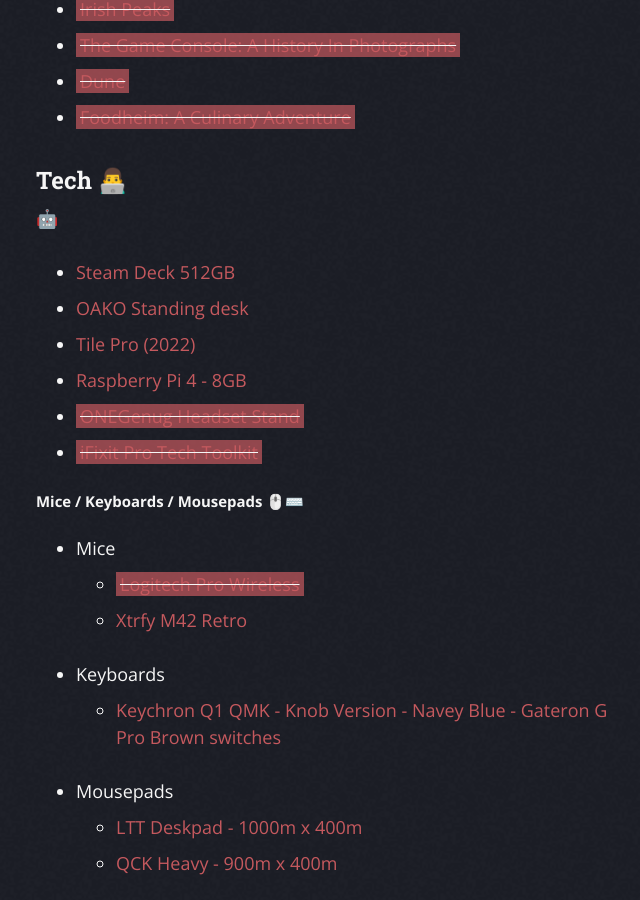
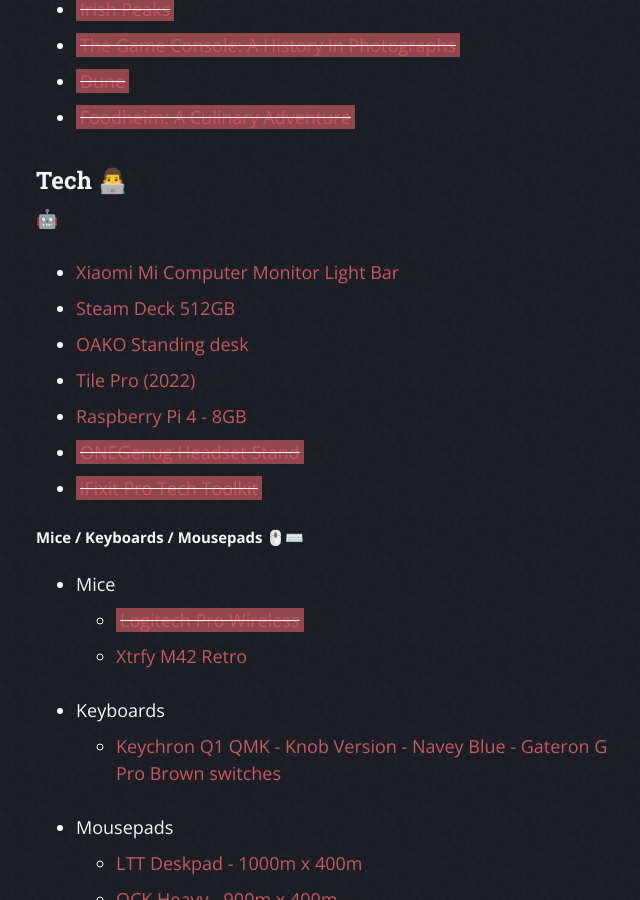
Before and after one commit to ragebflame/ragebflame.github.io, a Jekyll site: the page built from wishlist/index.md, in a window 1280 px wide and 900 px high, scrolled down 889 px. Shown: the whole window, without its empty margins (304-944 px from the left). Built offline with Jekyll 4.4.1, drawn with Linux system fonts in a browser that asks for light colours.

Commit message:
Updated Wishlist

```diff
--- a/wishlist/index.md
+++ b/wishlist/index.md
@@ -25,6 +25,7 @@
 
 🤖
 
+- [Xiaomi Mi Computer Monitor Light Bar](https://www.amazon.de/-/en/gp/product/B08W2C5W59)
 - [Steam Deck 512GB](https://store.steampowered.com/steamdeck)
 - [OAKO Standing desk](https://www.oakodenmark.dk/)
 - [Tile Pro (2022)](https://ie.tile.com/product/686597/pro-1-pack)
```
